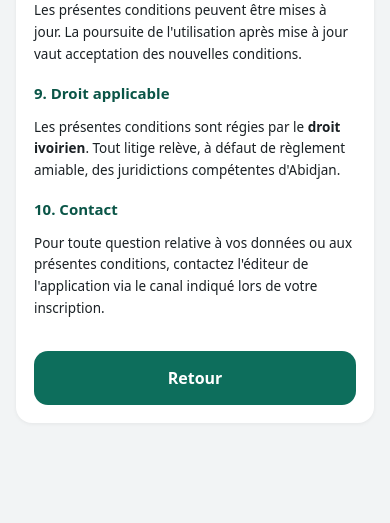
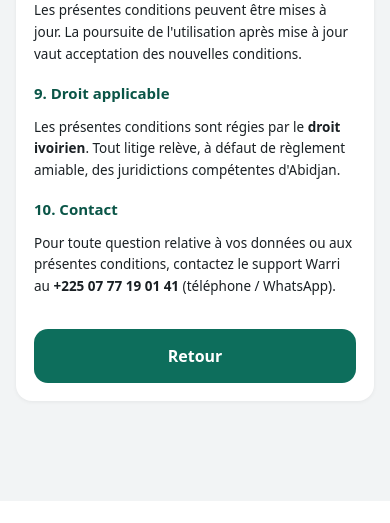
Before and after one commit to kaderyaro-spec/tresorerie-mobile-money, a Flask app: page /conditions in a window 390 px wide. Shown: the part 1862-2385 px from the top of the page. After the commit the page ends 2363 px from the top, so only its background shows below. Run offline with Flask 3, Linux system fonts and the light colour scheme; some libraries are stand-ins or nearby versions.

Commit message:
Numero de support Warri (provisoire) affiche aux agents
- Constante SUPPORT_PHONE (reglable via variable d'env) injectee dans les templates.
- Affiche sur la page << abonnement expire >> (+ lien WhatsApp), la page legale
  (Contact), et la fiche d'installation PDF (regeneree avec la marque Warri).
- Bump cache PWA v39 -> v40.

Co-Authored-By: Claude Opus 4.8 <noreply@anthropic.com>

```diff
--- a/app.py
+++ b/app.py
@@ -79,12 +79,16 @@ app.jinja_env.filters["phone"] = fmt_phone
 # Version des fichiers statiques (CSS/JS) : à incrémenter à chaque changement.
 # Ajoutée en « ?v= » sur les liens → le navigateur recharge toujours la dernière
 # version (fini les anciens styles affichés depuis le cache de l'appareil).
-ASSET_VERSION = "39"
+ASSET_VERSION = "40"
+
+# Numéro de support affiché aux agents (fiche, page « abonnement expiré », légal).
+# Provisoire : réglable via la variable d'environnement SUPPORT_PHONE.
+SUPPORT_PHONE = os.environ.get("SUPPORT_PHONE", "+225 07 77 19 01 41")
 
 
 @app.context_processor
 def _inject_asset_version():
-    return {"asset_v": ASSET_VERSION}
+    return {"asset_v": ASSET_VERSION, "support_phone": SUPPORT_PHONE}
 
 
 # Identité visuelle de chaque opérateur : pastille colorée + initiales.
--- a/static/sw.js
+++ b/static/sw.js
@@ -2,7 +2,7 @@
 // Réseau d'abord avec délai maxi de 4 s : si le réseau ne répond pas à temps
 // (hors-ligne, réseau lent, serveur endormi), on sert la dernière version en
 // cache pour que l'application reste utilisable.
-const CACHE = "tresorerie-v39";
+const CACHE = "tresorerie-v40";
 
 self.addEventListener("install", (e) => {
   self.skipWaiting();
--- a/templates/abonnement_expire.html
+++ b/templates/abonnement_expire.html
@@ -11,8 +11,9 @@
        <strong>téléchargements</strong> sont temporairement suspendus.</p>
     <p class="hint">✅ Vous pouvez toujours <strong>utiliser l'application</strong> au quotidien :
        tableau de bord, nouvelles transactions, réapprovisionnement et carnet de dettes.</p>
-    <p class="hint">Pour réactiver toutes les fonctions, <strong>contactez votre gérant</strong>
-       afin de renouveler votre abonnement.</p>
+    <p class="hint">Pour réactiver toutes les fonctions, <strong>renouvelez votre abonnement</strong>.</p>
+    <p class="hint">📞 Support : <strong>{{ support_phone }}</strong>
+       (<a href="https://wa.me/{{ support_phone | replace('+','') | replace(' ','') }}">WhatsApp</a>)</p>
 
     <a href="{{ url_for('dashboard') }}" class="btn btn-primary btn-block" style="margin-top:14px">Retour à l'accueil</a>
 </section>
--- a/templates/conditions.html
+++ b/templates/conditions.html
@@ -69,7 +69,7 @@
 
     <h2>10. Contact</h2>
     <p>Pour toute question relative à vos données ou aux présentes conditions, contactez
-       l'éditeur de l'application via le canal indiqué lors de votre inscription.</p>
+       le support Warri au <strong>{{ support_phone }}</strong> (téléphone / WhatsApp).</p>
 
     <a href="javascript:history.back()" class="btn btn-primary btn-block">Retour</a>
 </div>
```
Also changed, not shown: 1 other file.
